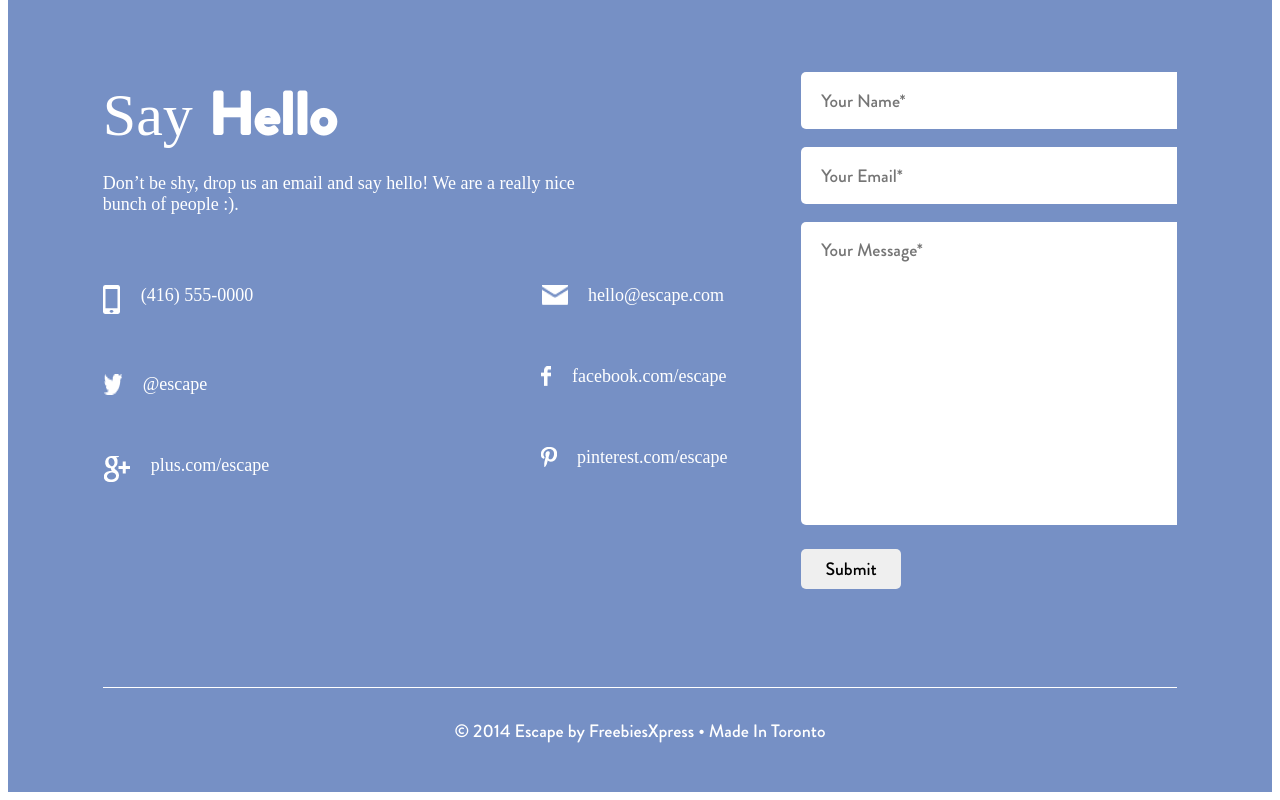
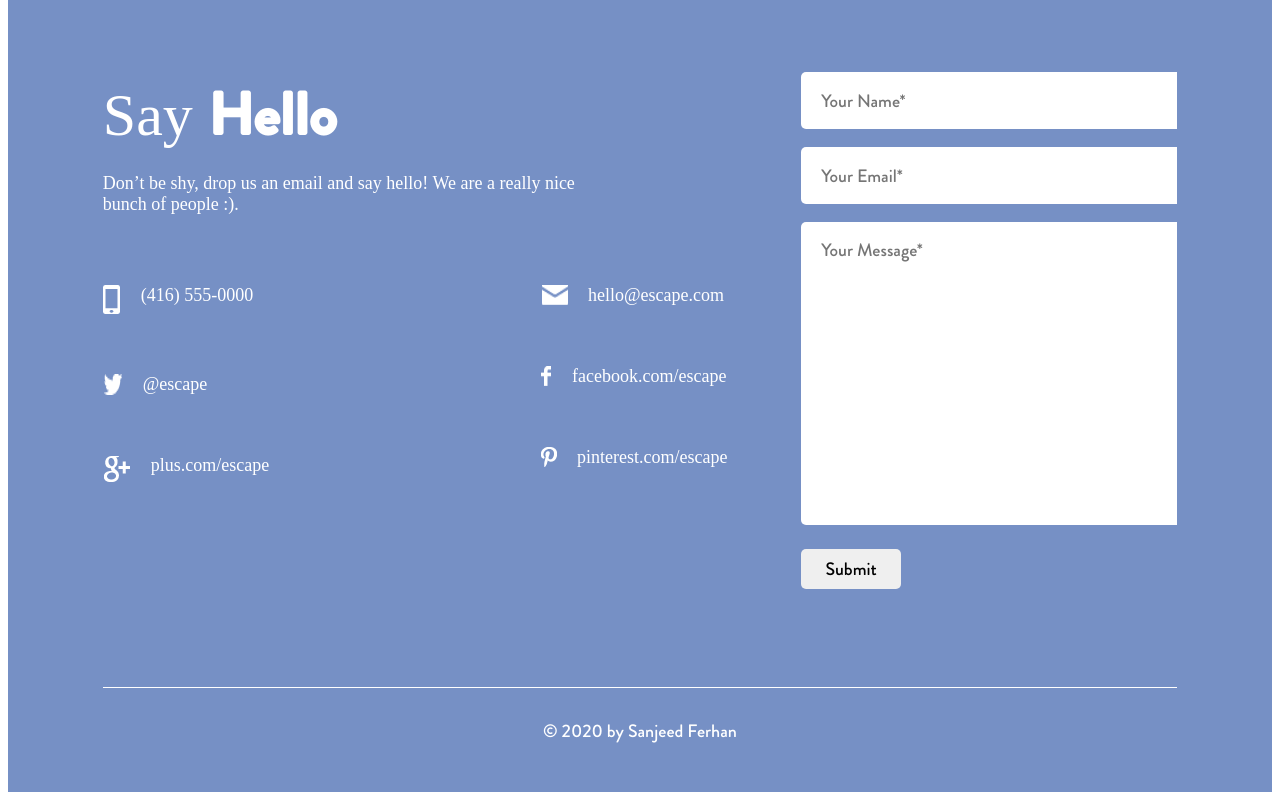
Before and after one commit to Sanjeed-Ferhan/Escape, a plain HTML site: page index.html in a window 1280 px wide. Shown: the part 4340-5140 px from the top of the page. Drawn offline with Linux system fonts and the light colour scheme.

Commit message:
Update index.html

```diff
--- a/index.html
+++ b/index.html
@@ -252,7 +252,7 @@
 </section>
 	<div class="end">
 		<div class="wrapper">
-			<p>© 2014 Escape by FreebiesXpress • Made In Toronto</p>
+			<p>© 2020  by Sanjeed Ferhan</p>
 		</div>
 	</div>
 
```
